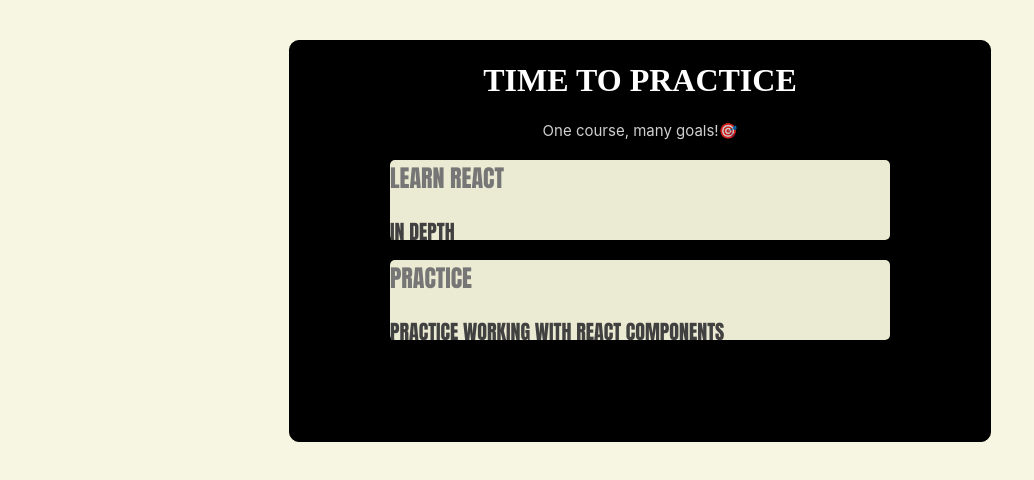
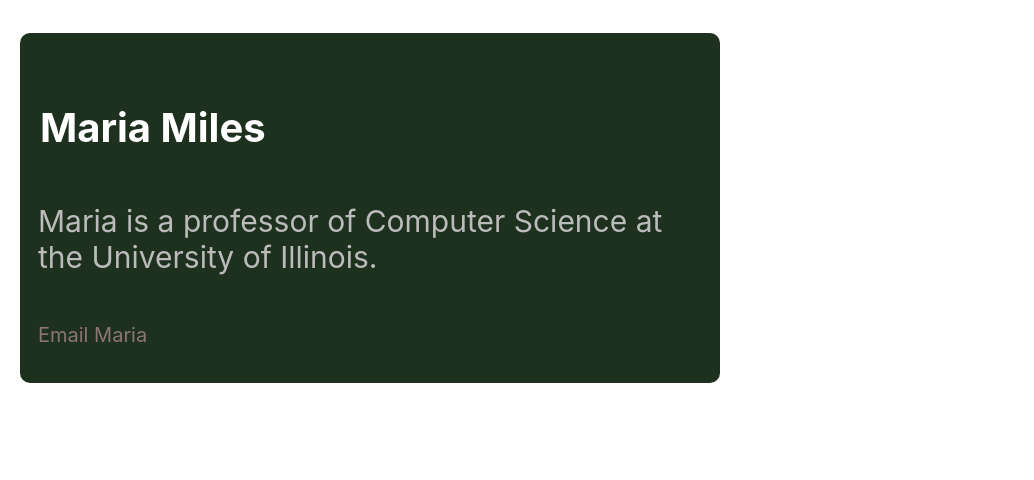
Before and after one commit to tanish396/Course-goal, a React (Create React App) app: page / in a window 1280 px wide. Shown: the top 480 px of the page, without its empty margins (0-1034 px from the left). Built offline with nearby package versions, Linux system fonts and the light colour scheme.

Commit message:
Initial commit

```diff
--- a/src/App.css
+++ b/src/App.css
@@ -1,4 +1,4 @@
-body {
+/* body {
   display: flex;
   justify-content: center;
   align-items: center;
@@ -42,4 +42,36 @@
 }
 .title {
   color: #767676;
+} */
+
+.card {
+  border: 1px solid #cccccc46;
+  padding: 16px;
+  margin: 16px;
 }
+
+.appContainer {
+  background-color: rgb(30, 49, 30);
+  height: 350px;
+  width: 700px;
+  margin-left: 20px;
+  margin-right: 20px;
+  border-radius: 10px;
+}
+.name-card {
+  color: white;
+  font-size: 40px;
+  padding-top: 70px;
+  padding-left: 20px;
+}
+#card-body {
+  color: #bbbbbb;
+  font-size: 30px;
+  padding: 18px;
+}
+#card-footer {
+  color: #8b7676;
+  font-size: 20px;
+  padding: 18px;
+  text-decoration: none;
+}
--- a/src/App.js
+++ b/src/App.js
@@ -1,16 +1,39 @@
-import CourseGoal from "./components/CourseGoal";
-import Heading from "./components/Heading";
+// import CourseGoal from "./components/CourseGoal";
+// import Heading from "./components/Heading";
+// import "./App.css";
+// function App() {
+//   return (
+//     <div className="appContainer">
+//       <h1> TIME TO PRACTICE</h1>
+//       <p id="paragraph">One course, many goals!🎯 </p>
+//       <CourseGoal title="LEARN REACT" description="IN DEPTH" />
+//       <CourseGoal
+//         title="PRACTICE"
+//         description="PRACTICE WORKING WITH REACT COMPONENTS"
+//       />
+//     </div>
+//   );
+// }
+
+// export default App;
+
+import Card from "./components/Card";
 import "./App.css";
+
 function App() {
   return (
     <div className="appContainer">
-      <h1> TIME TO PRACTICE</h1>
-      <p id="paragraph">One course, many goals!🎯 </p>
-      <CourseGoal title="LEARN REACT" description="IN DEPTH" />
-      <CourseGoal
-        title="PRACTICE"
-        description="PRACTICE WORKING WITH REACT COMPONENTS"
-      />
+      <Card className="name.card" name="Maria Miles">
+        <p id="card-body">
+          Maria is a professor of Computer Science at the University of
+          Illinois.
+        </p>
+        <p>
+          <a id="card-footer" href="mailto:blake@example.com">
+            Email Maria
+          </a>
+        </p>
+      </Card>
     </div>
   );
 }
--- /dev/null
+++ b/src/components/Card.jsx
@@ -0,0 +1,9 @@
+function Card({ name, children }) {
+  return (
+    <div>
+      <h2 className="name-card">{name}</h2>
+      <div>{children}</div>
+    </div>
+  );
+}
+export default Card;
```
